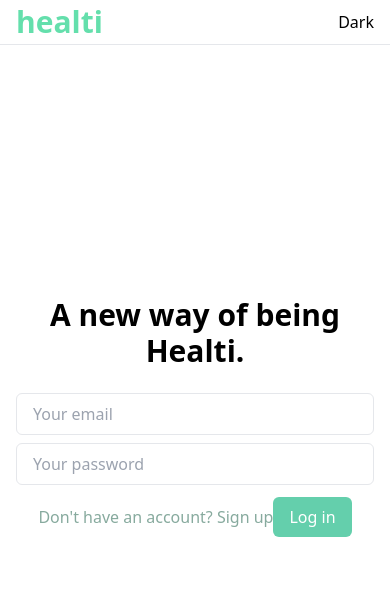
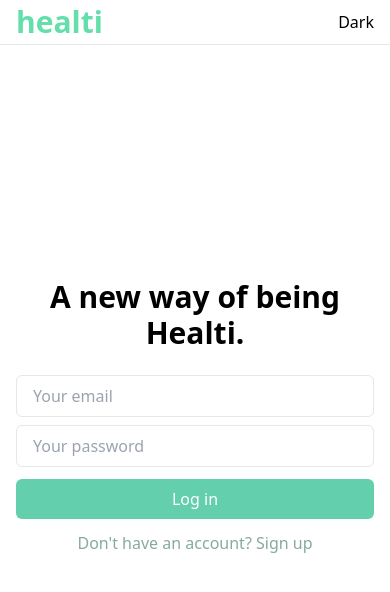
Before and after one commit to vtfrc/healti-nuxt-supa, a Nuxt app: page / in a window 390 px wide. Shown: the top 592 px of the page. Built offline with nearby package versions, Linux system fonts and the light colour scheme; no server answers.

Commit message:
auth + signup tailwind fix

```diff
--- a/components/Auth.vue
+++ b/components/Auth.vue
@@ -30,7 +30,7 @@ const signup = async () => {
         <input class="inputField rounded-md border px-4 py-2 mt-2 w-full dark:bg-[#202020] dark:border-[#282828] dark:text-white" type="email" placeholder="Your email" v-model="email" />
         <input class="inputField rounded-md border px-4 py-2 mt-2 w-full dark:bg-[#202020] dark:border-[#282828] dark:text-white" type="password" placeholder="Your password" v-model="password" />
       </div>
-      <div class="text-center md:text-left md:flex md:justify-between">
+      <div class="text-center md:text-left flex flex-col-reverse md:flex-row md:justify-between">
         <button
           type="button"
           variant="transparent"
--- a/components/Signup.vue
+++ b/components/Signup.vue
@@ -30,7 +30,7 @@ const login = async () => {
         <input class="inputField rounded-md border px-4 py-2 mt-2 w-full dark:bg-[#202020] dark:border-[#282828] dark:text-white" type="email" placeholder="Your email" v-model="email" />
         <input class="inputField rounded-md border px-4 py-2 mt-2 w-full dark:bg-[#202020] dark:border-[#282828] dark:text-white" type="password" placeholder="Your password" v-model="password" />
       </div>
-      <div class="text-center md:text-left md:flex md:justify-between">
+      <div class="text-center md:text-left flex flex-col-reverse md:flex-row md:justify-between">
         <button
           type="button"
           variant="transparent"
--- a/middleware/auth.ts
+++ b/middleware/auth.ts
@@ -1,10 +1,10 @@
 export default defineNuxtRouteMiddleware((to, _from) => {
     const user = useSupabaseUser()
 
-    if (!user.value && to.path === '/dashboard' || to.path === '/account') {
+    if (!user.value && (to.path === '/dashboard' || to.path === '/account')) {
         return navigateTo('/')
     } else if (user.value && (to.path === '/' || to.path === '/signup')) {
-        return navigateTo('dashboard')
+        return navigateTo('/dashboard')
     }
 
 })
```
